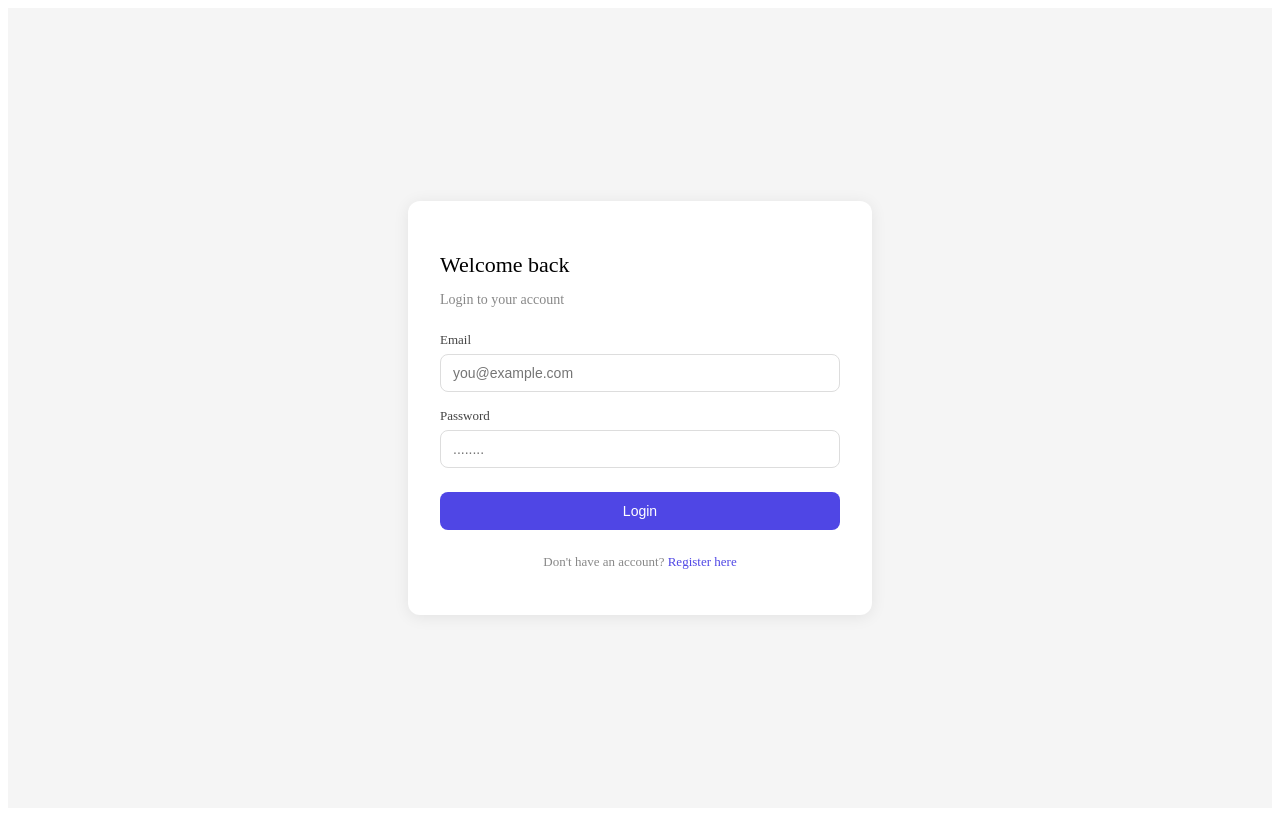
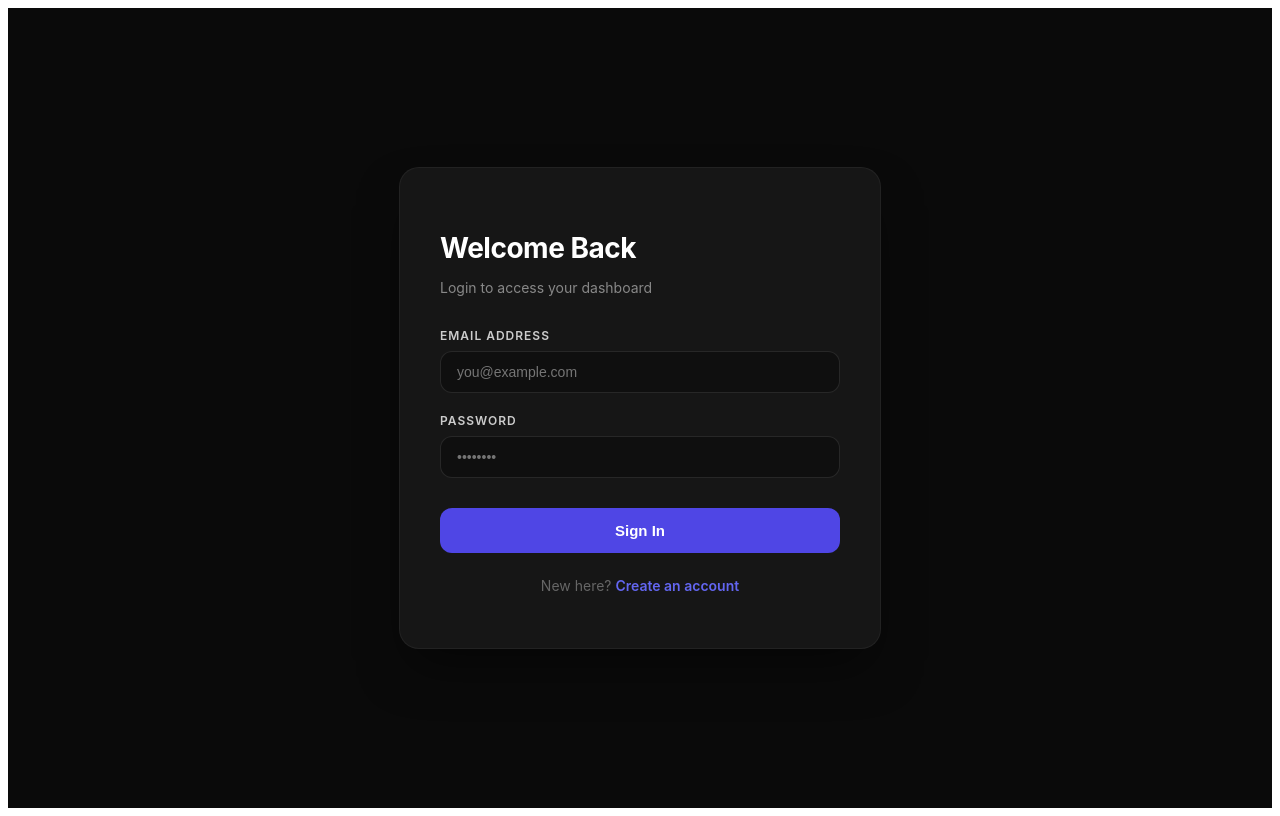
Before and after one commit to Sana-Khan30/Frontend-Blog-App, a React (Vite) app: page / in a window 1280 px wide. Built offline with nearby package versions, Linux system fonts and the light colour scheme; no server answers.

Commit message:
Refactor Login component with animations and styles
Refactor Login component for improved readability and styling. Added framer-motion for animations and updated styles for a modern look.

```diff
--- a/src/pages/Login.jsx
+++ b/src/pages/Login.jsx
@@ -1,14 +1,17 @@
 import { useState } from "react";
 import { useNavigate, Link } from "react-router-dom";
 import { useAuth } from "../context/AuthContext";
+import { motion } from "framer-motion";
+
 export default function Login() {
   const { login } = useAuth();
   const navigate = useNavigate();
   const [form, setForm] = useState({ email: "", password: "" });
   const [error, setError] = useState("");
   const [loading, setLoading] = useState(false);
-  const handleChange = (e) =>
-    setForm({ ...form, [e.target.name]: e.target.value });
+
+  const handleChange = (e) => setForm({ ...form, [e.target.name]: e.target.value });
+
   const handleSubmit = async (e) => {
     e.preventDefault();
     setError("");
@@ -22,15 +25,24 @@ export default function Login() {
       setLoading(false);
     }
   };
+
   return (
     <div style={s.container}>
-      <div style={s.card}>
-        <h2 style={s.title}>Welcome back</h2>
-        <p style={s.sub}>Login to your account</p>
-        {error && <p style={s.error}>{error}</p>}
+      <motion.div
+        initial={{ opacity: 0, y: 15 }}
+        animate={{ opacity: 1, y: 0 }}
+        style={s.card}
+      >
+        <div style={s.header}>
+          <h2 style={s.title}>Welcome Back</h2>
+          <p style={s.subtitle}>Login to access your dashboard</p>
+        </div>
+
+        {error && <div style={s.errorBox}>{error}</div>}
+
         <form onSubmit={handleSubmit} style={s.form}>
-          <div style={s.field}>
-            <label style={s.label}>Email</label>
+          <div style={s.inputGroup}>
+            <label style={s.label}>Email Address</label>
             <input
               type="email"
               name="email"
@@ -41,84 +53,94 @@ export default function Login() {
               style={s.input}
             />
           </div>
-          <div style={s.field}>
+
+          <div style={s.inputGroup}>
             <label style={s.label}>Password</label>
             <input
               type="password"
               name="password"
-              placeholder="........"
+              placeholder="••••••••"
               value={form.password}
               onChange={handleChange}
               required
               style={s.input}
             />
           </div>
-          <button type="submit" disabled={loading} style={s.btn}>
-            {loading ? "Logging in..." : "Login"}
-          </button>
+
+          <motion.button
+            whileHover={{ backgroundColor: "#5850ec" }}
+            whileTap={{ scale: 0.98 }}
+            type="submit"
+            disabled={loading}
+            style={loading ? {...s.btn, opacity: 0.7} : s.btn}
+          >
+            {loading ? "Authenticating..." : "Sign In"}
+          </motion.button>
         </form>
+
         <p style={s.footer}>
-          Don't have an account?{" "}
-          <Link to="/register" style={s.link}>
-            Register here
-          </Link>
+          New here? <Link to="/register" style={s.link}>Create an account</Link>
         </p>
-      </div>
+      </motion.div>
     </div>
   );
 }
+
 const s = {
   container: {
     minHeight: "100vh",
     display: "flex",
     alignItems: "center",
     justifyContent: "center",
-    backgroundColor: "#f5f5f5",
+    backgroundColor: "#0a0a0a", // Charcoal Dark
+    fontFamily: "'Inter', sans-serif",
   },
   card: {
-    background: "#fff",
-    padding: "2rem",
-    borderRadius: "12px",
-    boxShadow: "0 2px 16px rgba(0,0,0,0.08)",
+    backgroundColor: "#161616", // Midnight Blue hint
+    padding: "40px",
+    borderRadius: "20px",
     width: "100%",
     maxWidth: "400px",
+    border: "1px solid rgba(255,255,255,0.05)",
+    boxShadow: "0 25px 50px -12px rgba(0,0,0,0.5)",
   },
-  title: { fontSize: "22px", fontWeight: "500", marginBottom: "4px" },
-  sub: { fontSize: "14px", color: "#888", marginBottom: "1.5rem" },
-  error: {
-    backgroundColor: "#fff0f0",
-    color: "#cc0000",
-    padding: "10px 14px",
-    borderRadius: "8px",
+  header: { marginBottom: "32px" },
+  title: { color: "#fff", fontSize: "28px", fontWeight: "700", marginBottom: "8px", letterSpacing: "-0.5px" },
+  subtitle: { color: "#888", fontSize: "14px" },
+  errorBox: {
+    backgroundColor: "rgba(239, 68, 68, 0.1)",
+    border: "1px solid rgba(239, 68, 68, 0.2)",
+    color: "#f87171",
+    padding: "12px",
+    borderRadius: "10px",
     fontSize: "13px",
-    marginBottom: "1rem",
+    marginBottom: "20px",
   },
-  form: { display: "flex", flexDirection: "column", gap: "1rem" },
-  field: { display: "flex", flexDirection: "column", gap: "6px" },
-  label: { fontSize: "13px", fontWeight: "500", color: "#444" },
+  form: { display: "flex", flexDirection: "column", gap: "20px" },
+  inputGroup: { display: "flex", flexDirection: "column", gap: "8px" },
+  label: { color: "#ccc", fontSize: "12px", fontWeight: "600", textTransform: "uppercase", letterSpacing: "1px" },
   input: {
-    padding: "10px 12px",
-    borderRadius: "8px",
-    border: "1px solid #ddd",
+    backgroundColor: "#0f0f0f",
+    border: "1px solid rgba(255,255,255,0.1)",
+    borderRadius: "12px",
+    padding: "12px 16px",
+    color: "#fff",
     fontSize: "14px",
     outline: "none",
+    transition: "border 0.2s",
   },
   btn: {
-    marginTop: "0.5rem",
-    padding: "11px",
-    borderRadius: "8px",
-    border: "none",
     backgroundColor: "#4F46E5",
     color: "#fff",
-    fontSize: "14px",
-    fontWeight: "500",
+    padding: "14px",
+    borderRadius: "12px",
+    border: "none",
+    fontSize: "15px",
+    fontWeight: "600",
     cursor: "pointer",
+    marginTop: "10px",
+    transition: "all 0.2s",
   },
-  footer: {
-    marginTop: "1.5rem",
-    textAlign: "center",
-    fontSize: "13px",
-    color: "#888",
-  },
-  link: { color: "#4F46E5", textDecoration: "none", fontWeight: "500" },
+  footer: { marginTop: "24px", textAlign: "center", color: "#666", fontSize: "14px" },
+  link: { color: "#6366f1", textDecoration: "none", fontWeight: "600" },
 };
```
